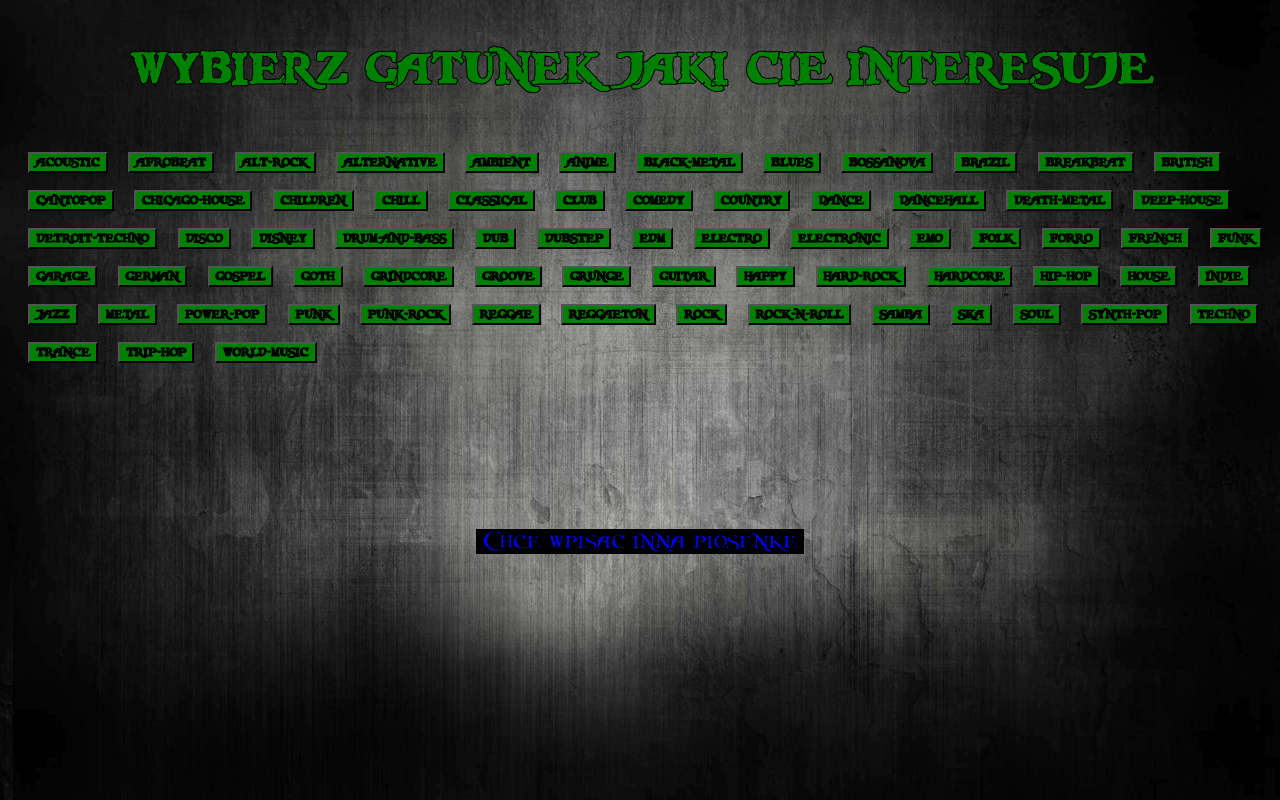
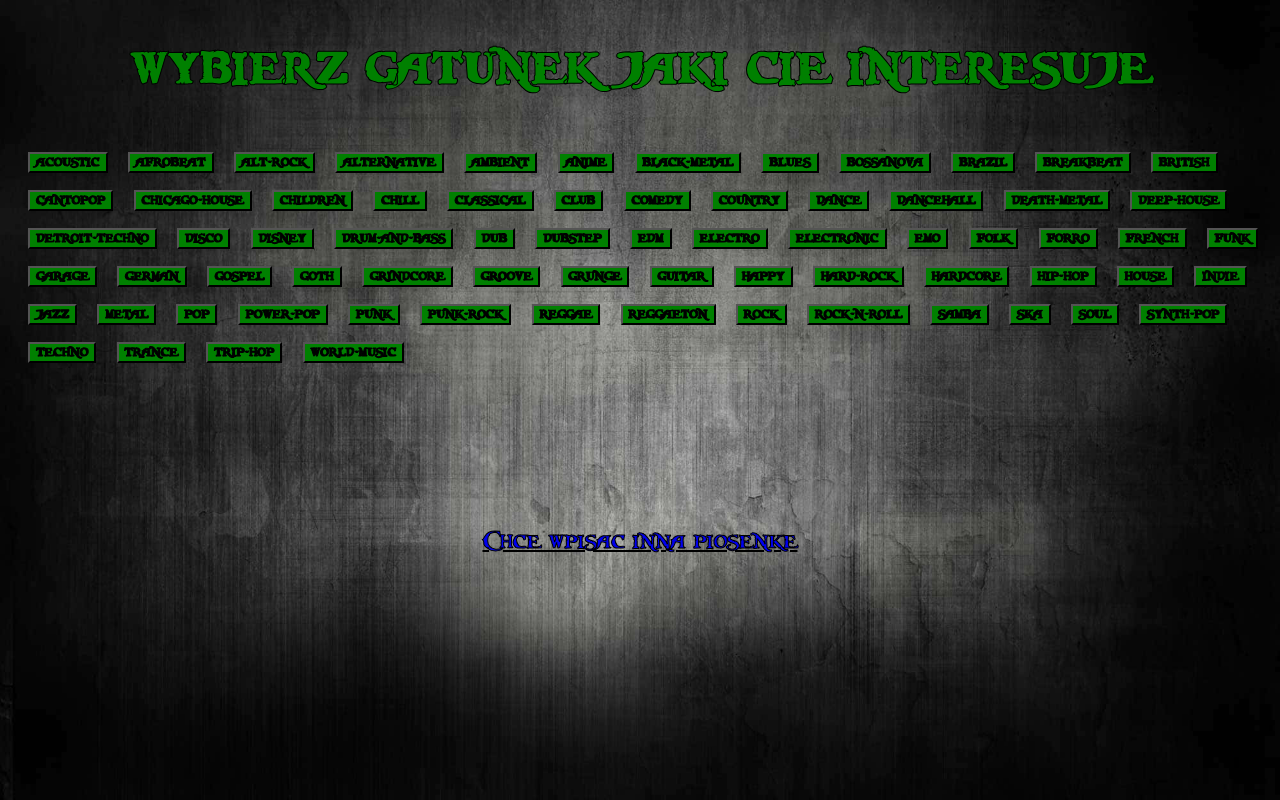
Before and after one commit to 0lch4/Aplikacja-do-polecania-muzyki, a FastAPI app: template templates/genres.html in a window 1280 px wide. Run offline with FastAPI, Linux system fonts and the light colour scheme; the template is opened without the code that fills it, so the values that code supplies are empty.

Commit message:
little changes

```diff
--- a/genres.txt
+++ b/genres.txt
@@ -52,6 +52,7 @@
 indie
 jazz
 metal
+pop
 power-pop
 punk
 punk-rock
--- a/static/css/genres.css
+++ b/static/css/genres.css
@@ -18,7 +18,7 @@
     text-align: center;
     background-color: green;
     scale: 100%;
-    margin-left: 1.62%;
+    margin-left: 1.6%;
 
       }
 
@@ -27,7 +27,6 @@
     }
 
 a {
-    background-color: black;
     margin-top: 10%;
     display: block;
     text-align: center;
@@ -35,3 +34,7 @@
     margin-left: 37%;
     margin-right: 37%;
 }
+
+a:visited {
+    color: blue;
+  }
--- a/static/css/result.css
+++ b/static/css/result.css
@@ -61,3 +61,7 @@
 #back{
     text-align: center;
 }
+
+a:visited {
+    color: blue;
+  }
```
Also changed, not shown: static/css/main.css (+6 -2 lines), README.md, 3 other files.
